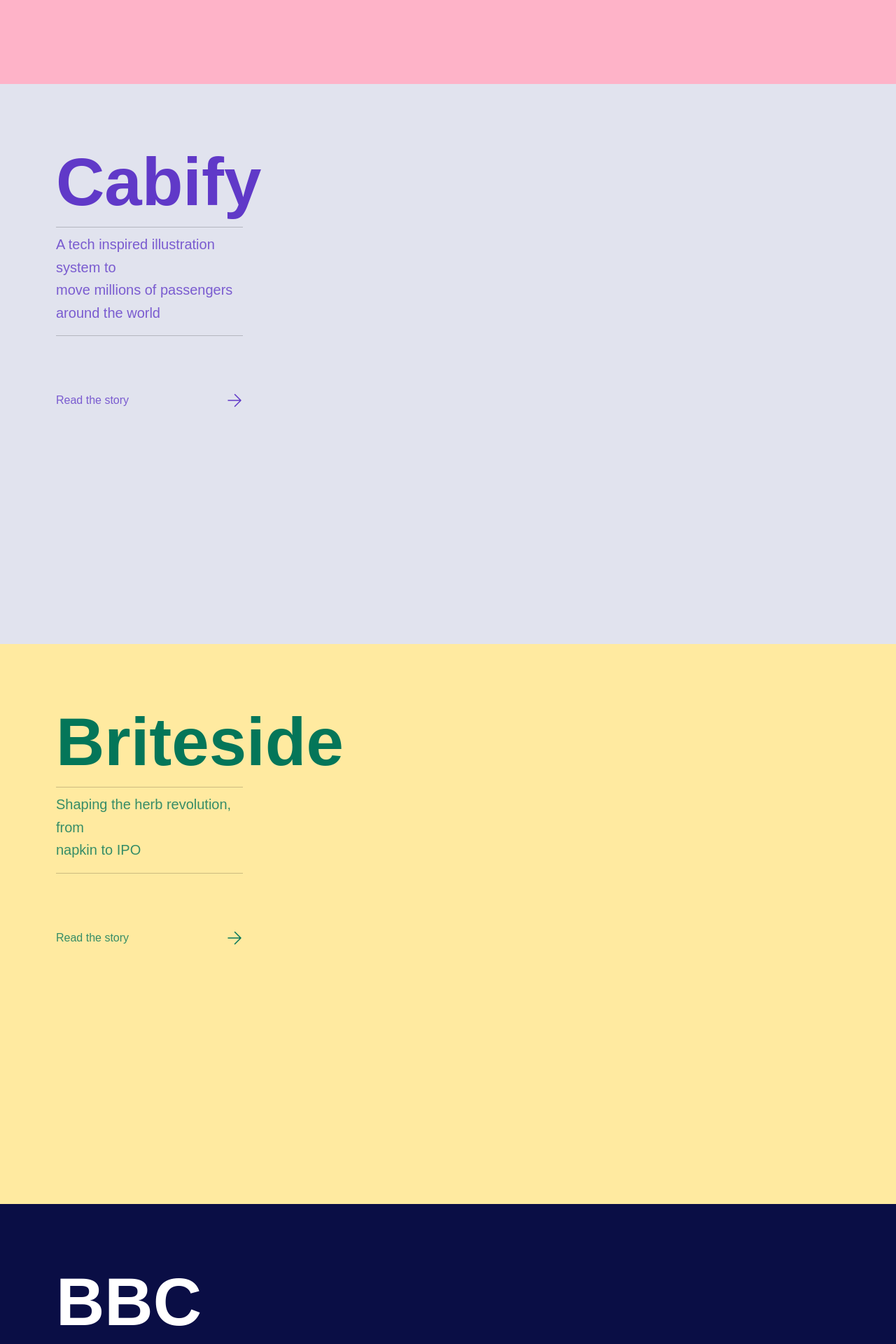
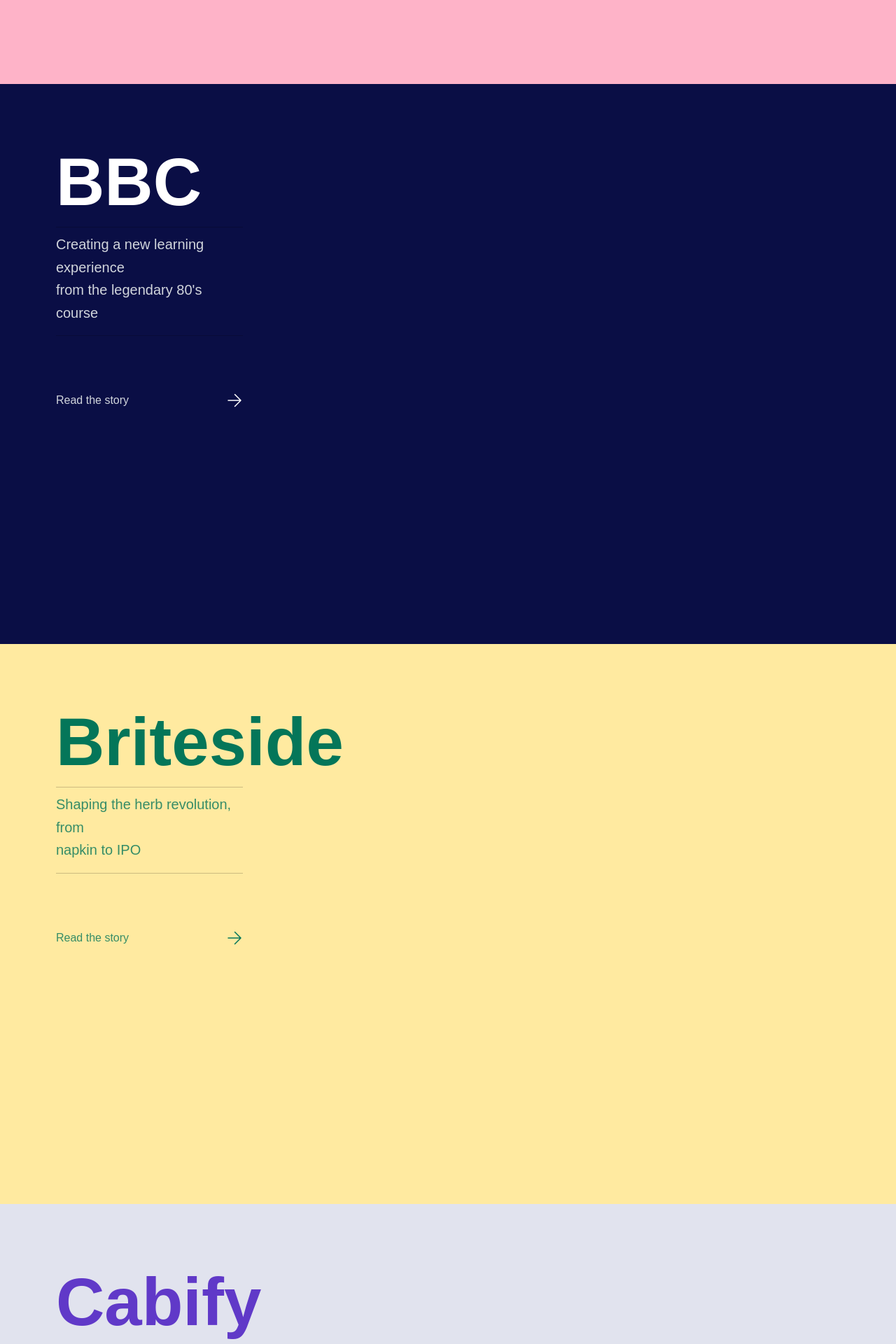
Before and after one commit to ratanz/sensa, a Next.js app: page / in a window 1280 px wide. Shown: the part 2000-3920 px from the top of the page at 70% size. Built offline with nearby package versions, Linux system fonts and the light colour scheme.

Commit message:
added more pages

```diff
--- a/app/pages/Work.tsx
+++ b/app/pages/Work.tsx
@@ -1,13 +1,11 @@
 import React from "react";
 import WorkTemplate from "../components/WorkTemplate";
 
-
 // Create individual project components using the WorkTemplate
 export const Klarna = () => {
-
-    return (
-      <WorkTemplate
-        bgColor="bg-[#FEB3C8]"
+  return (
+    <WorkTemplate
+      bgColor="bg-[#FEB3C8]"
       titleColor="text-[#610033]"
       subtitleColor="text-[#610034bc]"
       title="Klarna"
@@ -22,9 +20,43 @@
   );
 };
 
+export const BBC = () => {
+  return (
+    <WorkTemplate
+      bgColor="bg-[#0A0E45]"
+      titleColor="text-white"
+      subtitleColor="text-gray-300"
+      title="BBC"
+      subtitle={
+        <>
+          Creating a new learning experience <br />
+          from the legendary 80&apos;s course
+        </>
+      }
+      accentColor="#FFFFFF"
+    />
+  );
+};
+
+export const Briteside = () => {
+  return (
+    <WorkTemplate
+      bgColor="bg-[#FFEAA0]"
+      titleColor="text-[#047659]"
+      subtitleColor="text-[#047659cc]"
+      title="Briteside"
+      subtitle={
+        <>
+          Shaping the herb revolution, from <br />
+          napkin to IPO
+        </>
+      }
+      accentColor="#047659"
+    />
+  );
+};
+
 export const Cabify = () => {
-
-
   return (
     <WorkTemplate
       bgColor="bg-[#e1e3ee]"
@@ -42,52 +74,52 @@
   );
 };
 
-export const Briteside = () => {
-
+export const Facebook = () => {
   return (
     <WorkTemplate
-      bgColor="bg-[#FFEAA0]"
-      titleColor="text-[#047659]"
-      subtitleColor="text-[#047659cc]"
-      title="Briteside"
+      bgColor="bg-[#1F4E98]"
+      titleColor="text-[#fff]"
+      subtitleColor="[#1F4E98]"
+      title="Facebook"
       subtitle={
         <>
-          Shaping the herb revolution, from <br />
-          napkin to IPO
+          Honoring some of the women who <br /> make the world a better place
         </>
       }
-      accentColor="#047659"
+      accentColor="#1F4E98"
     />
   );
 };
 
-export const BBC = () => {
 
+export const JME = () => {
   return (
     <WorkTemplate
-      bgColor="bg-[#0A0E45]"
-      titleColor="text-white"
-      subtitleColor="text-gray-300"
-      title="BBC"
+      bgColor="bg-[#021A33]"
+      titleColor="text-[#DFD0BB]"
+      subtitleColor="text-[#DFD0BB]"
+      title="JME"
       subtitle={
         <>
-          Creating a new learning experience <br />
-          from the legendary 80&apos;s course
+          Helping one of the top European VC <br /> firms to better tell what makes them different
         </>
       }
-      accentColor="#FFFFFF"
+      accentColor="#1F4E98"
     />
   );
 };
+
 
 // This component combines all the project components
 const Work = () => {
   return (
     <>
       <Klarna />
+      <BBC />
+      <Briteside />
       <Cabify />
-      <Briteside />
-      <BBC />
+      <Facebook />
+      <JME />
     </>
   );
 };
```
